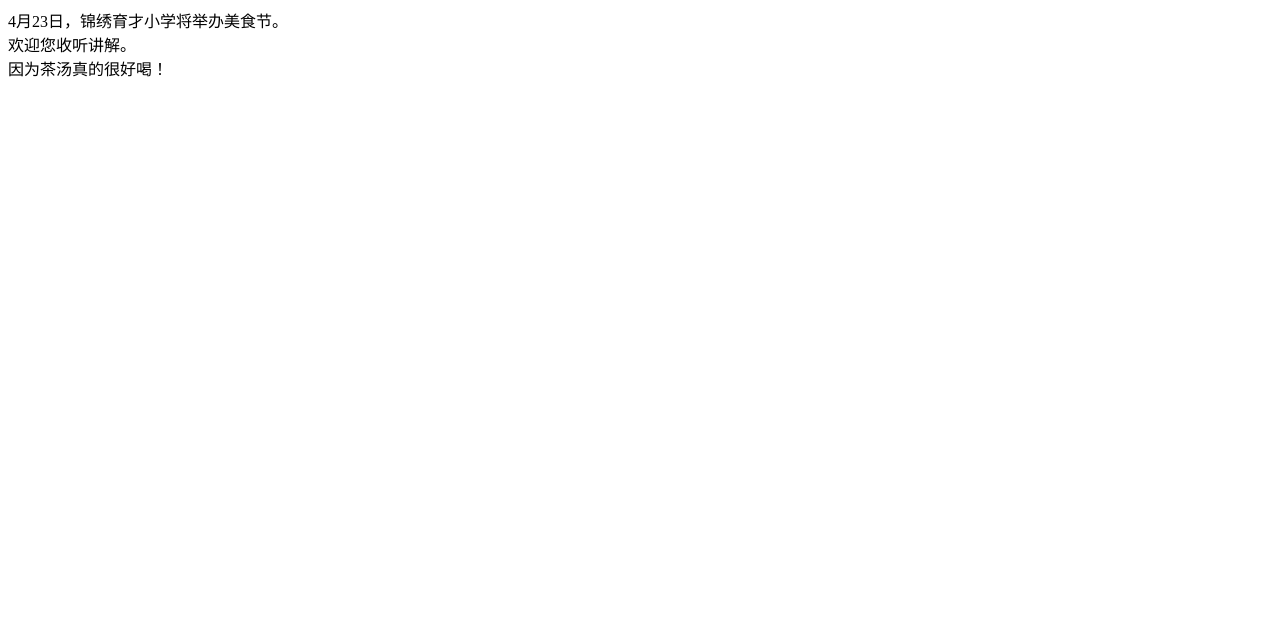
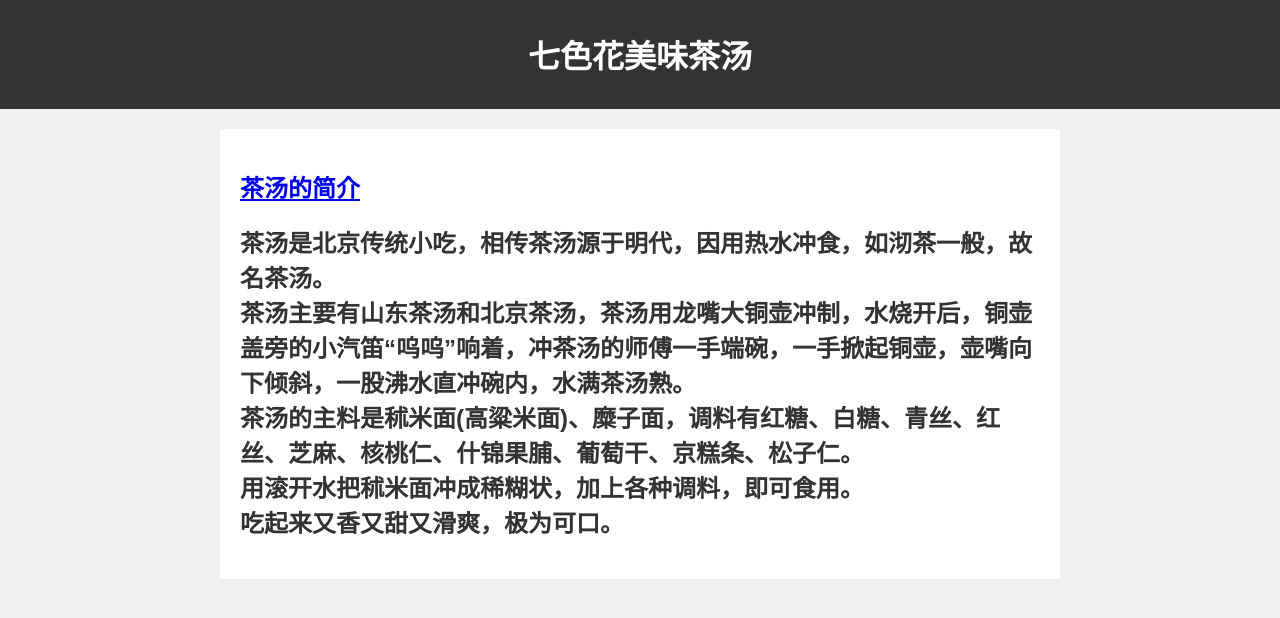
Before and after one commit to jinxiuyucai/jinxiuyucai.github.io, a plain HTML site: page index.html in a window 1280 px wide. Drawn offline with Linux system fonts and the light colour scheme.

Commit message:
Update index.html

```diff
--- a/index.html
+++ b/index.html
@@ -1,3 +1,55 @@
-4月23日，锦绣育才小学将举办美食节。<br>
-欢迎您收听讲解。<br>
-因为茶汤真的很好喝！
+<!DOCTYPE html>
+<html>
+<head>
+<meta charset="UTF-8">
+<meta http-equiv="X-UA-Compatible" content="IE=edge">
+<meta name="viewport" content="width=device-width, initial-scale=1.0">
+<title>Uild悦读</title>
+<style>
+body {
+font-family: Arial, sans-serif;
+margin: 0;
+padding: 0;
+background-color: #f0f0f0;
+}
+header {
+background-color: #333;
+color: #fff;
+text-align: center;
+padding: 10px 0;
+}
+main {
+max-width: 800px;
+margin: 20px auto;
+padding: 20px;
+background-color: #fff;
+}
+article {
+margin-bottom: 20px;
+}
+h2 {
+color: #333;
+}
+p {
+color: #666;
+}
+</style>
+</head>
+<body>
+<header>
+<h1>七色花美味茶汤</h1>
+</header>
+<main>
+<article>
+<h2><a href="https://jinxiuyucai.github.io">茶汤的简介</a></h2>
+<h2>
+茶汤是北京传统小吃，相传茶汤源于明代，因用热水冲食，如沏茶一般，故名茶汤。<br>
+茶汤主要有山东茶汤和北京茶汤，茶汤用龙嘴大铜壶冲制，水烧开后，铜壶盖旁的小汽笛“呜呜”响着，冲茶汤的师傅一手端碗，一手掀起铜壶，壶嘴向下倾斜，一股沸水直冲碗内，水满茶汤熟。<br>
+茶汤的主料是秫米面(高粱米面)、糜子面，调料有红糖、白糖、青丝、红丝、芝麻、核桃仁、什锦果脯、葡萄干、京糕条、松子仁。<br>
+用滚开水把秫米面冲成稀糊状，加上各种调料，即可食用。<br>
+吃起来又香又甜又滑爽，极为可口。<br>
+</h2>
+</article>
+</main>
+</body>
+</html>
```
